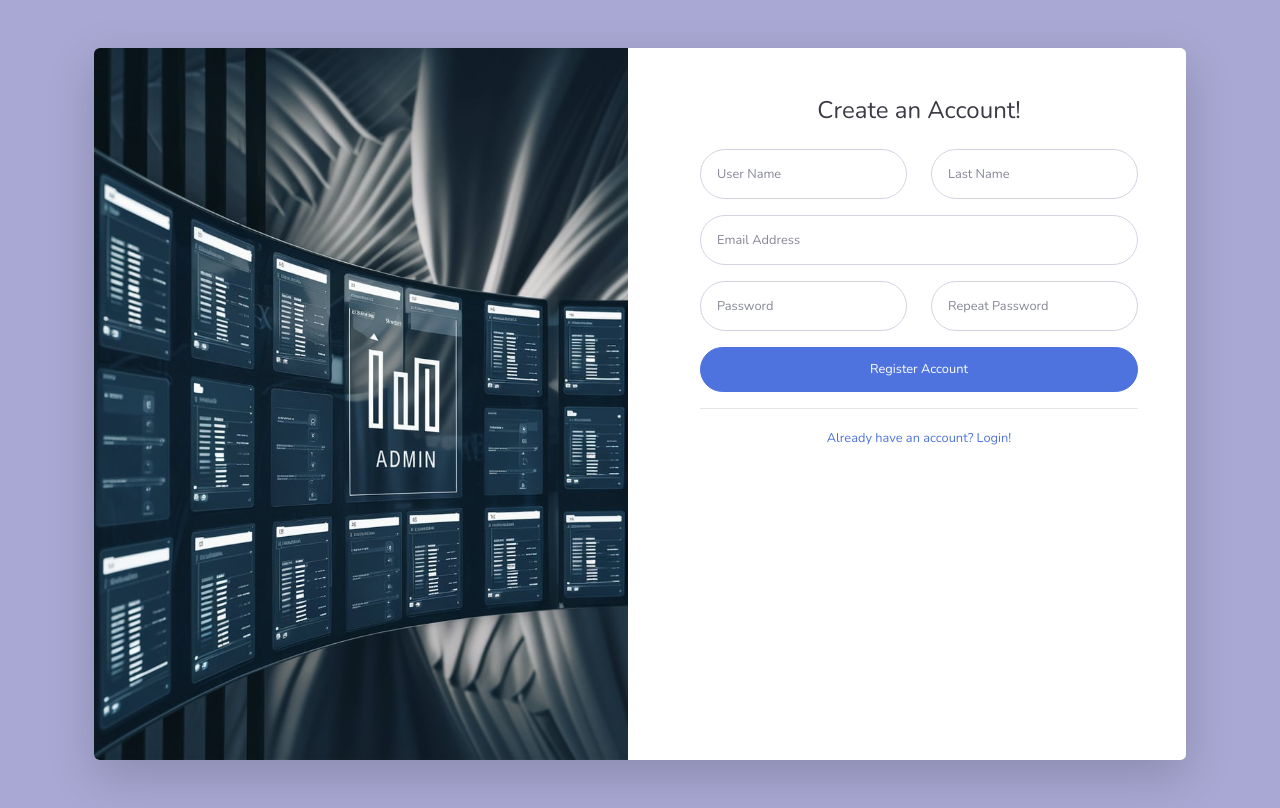
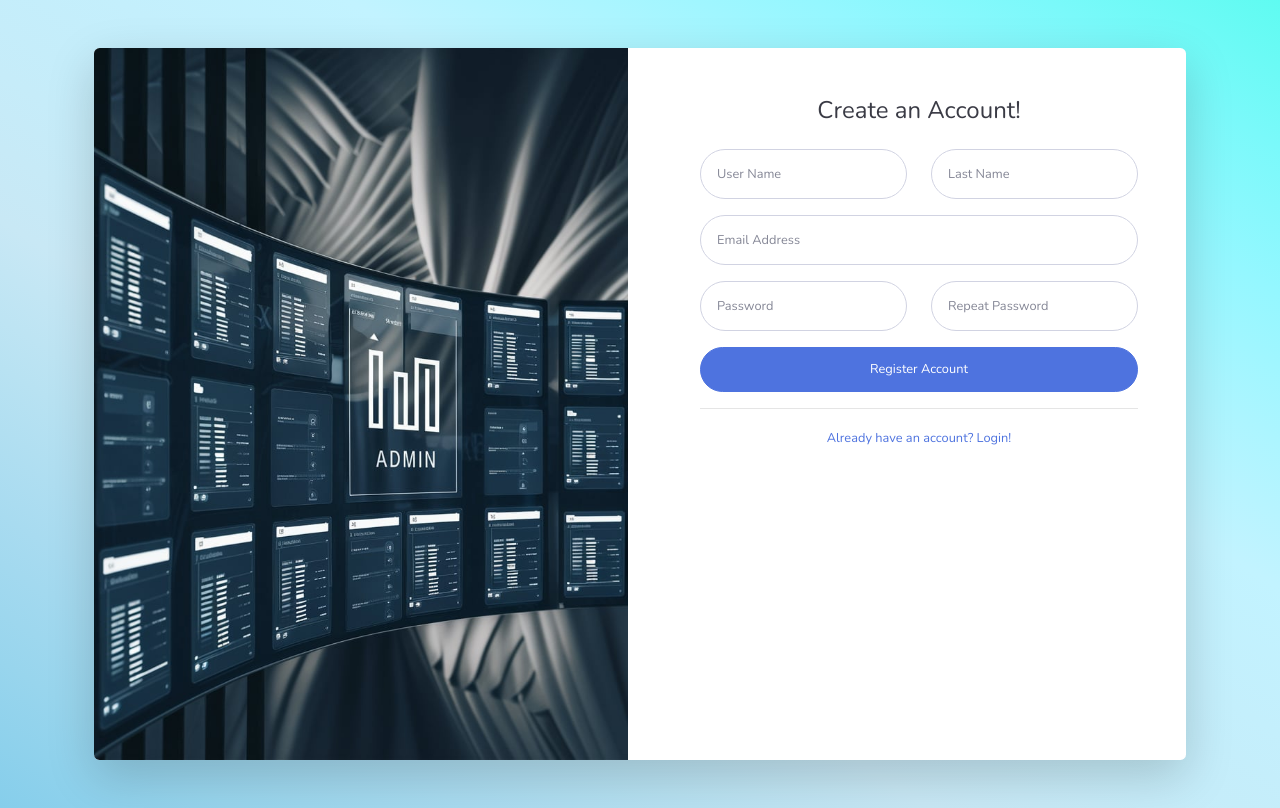
Before and after one commit to bhavi-creations/spine-clinic, a PHP site: page /admin/public/register.php in a window 1280 px wide. Run offline with PHP 8.4, Linux system fonts and the light colour scheme.

Commit message:
bg updated

```diff
--- a/admin/public/login.php
+++ b/admin/public/login.php
@@ -23,7 +23,7 @@
 
 </head>
 
-<body class=" " style="background: #A9A8D4;">
+<body class=" " style="background-image: linear-gradient(to right top, #86ceeb, #98d5ed, #a8dbf0, #b8e2f2, #c8e8f5, #c6ecf9, #c4effc, #c2f3ff, #acf5ff, #94f7ff, #7af9fa, #5ffbf1);">
 
     <div class="container">
 
--- a/admin/public/register.php
+++ b/admin/public/register.php
@@ -22,7 +22,7 @@
 
 </head>
 
-<body style="background: #A9A8D4;"  >
+<body style="background-image: linear-gradient(to right top, #86ceeb, #98d5ed, #a8dbf0, #b8e2f2, #c8e8f5, #c6ecf9, #c4effc, #c2f3ff, #acf5ff, #94f7ff, #7af9fa, #5ffbf1);"  >
 
     <div class="container">
 
```
